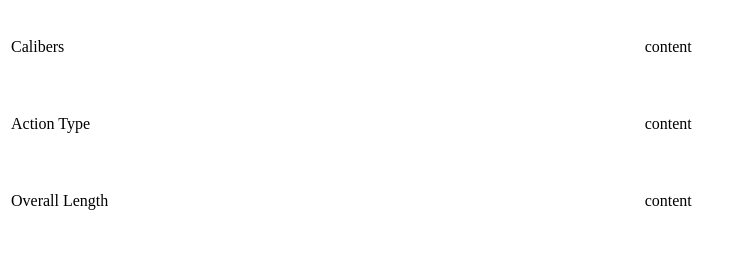
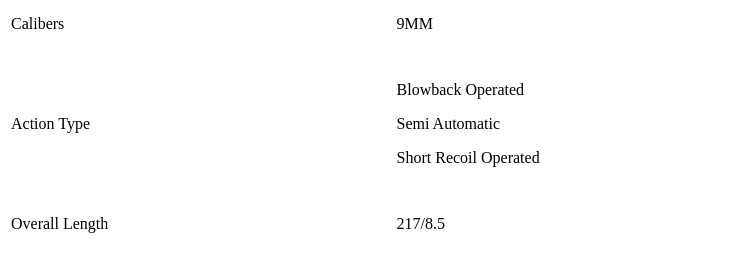
Before and after one commit to giselleblanco/safety-first-firearms, a plain HTML site: page specifications/berettaspec.html in a window 1280 px wide. Shown: the whole page, without its empty margins (0-744 px from the left). Drawn offline with Linux system fonts and the light colour scheme.

Commit message:
working on templates

```diff
--- a/specifications/berettaspec.html
+++ b/specifications/berettaspec.html
@@ -13,15 +13,19 @@
 	<table width="950" height="232">
 		<tr>
 			<td>Calibers</td>
-			<td><!-- InstanceBeginEditable name="calibers-content" -->content<!-- InstanceEndEditable --></td>
+			<td><!-- InstanceBeginEditable name="calibers-content" -->9MM<!-- InstanceEndEditable --></td>
 		</tr>
 		<tr>
 			<td>Action Type</td>
-			<td><!-- InstanceBeginEditable name="actiontype-content" -->content<!-- InstanceEndEditable --></td>
+			<td><!-- InstanceBeginEditable name="actiontype-content" -->
+				<p>Blowback Operated</p>
+				<p>Semi Automatic</p>
+				<p>Short Recoil Operated			</p>
+			<!-- InstanceEndEditable --></td>
 		</tr>
 		<tr>
 			<td>Overall Length </td>
-			<td><!-- InstanceBeginEditable name="overall-length-content" -->content<!-- InstanceEndEditable --></td>
+			<td><!-- InstanceBeginEditable name="overall-length-content" -->217/8.5<!-- InstanceEndEditable --></td>
 		</tr>
 	</table>
 </body>
```
Also changed, not shown: specifications/hecklersecs.html (+3 -3 lines), specifications/sigspecs.html (+5 -3 lines).
